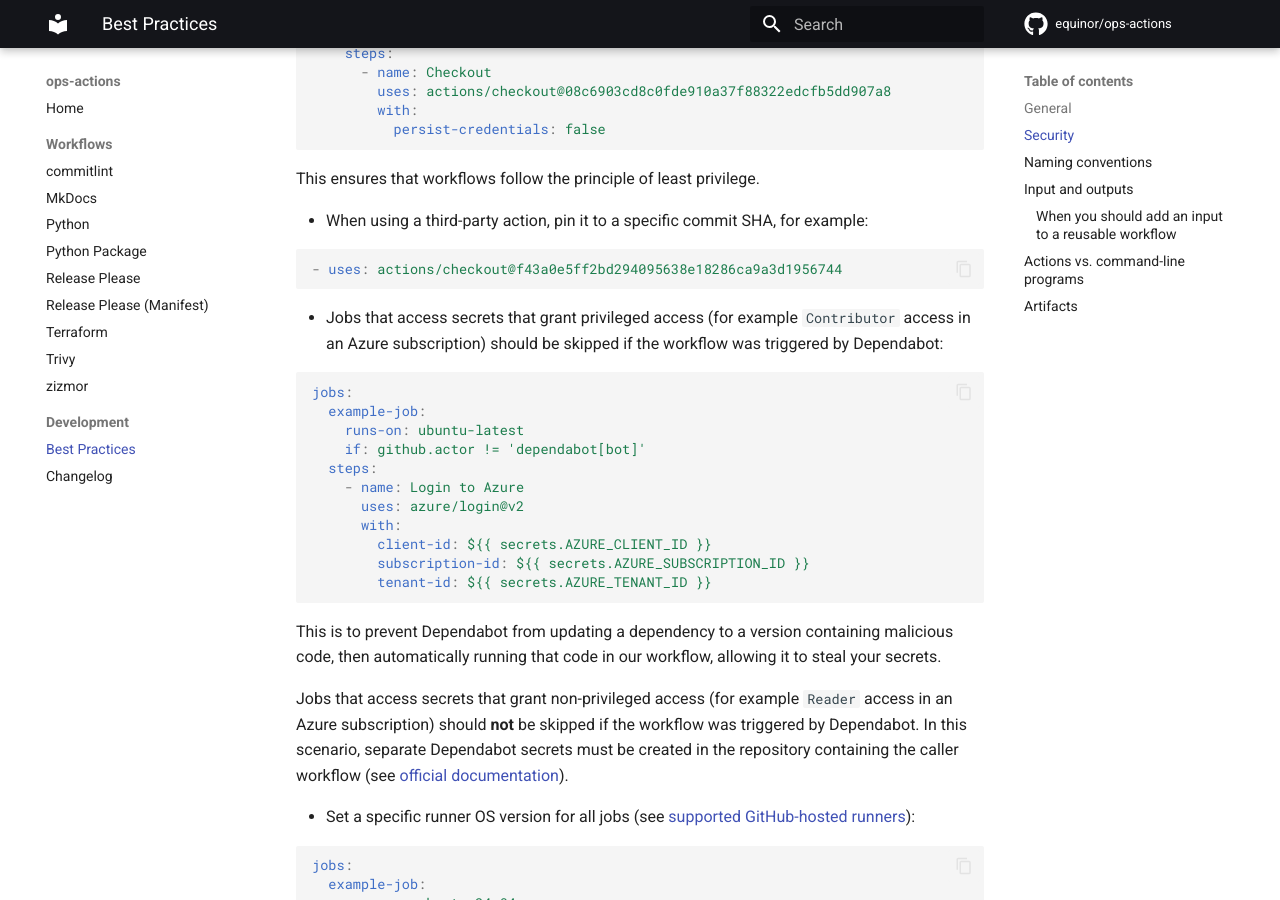
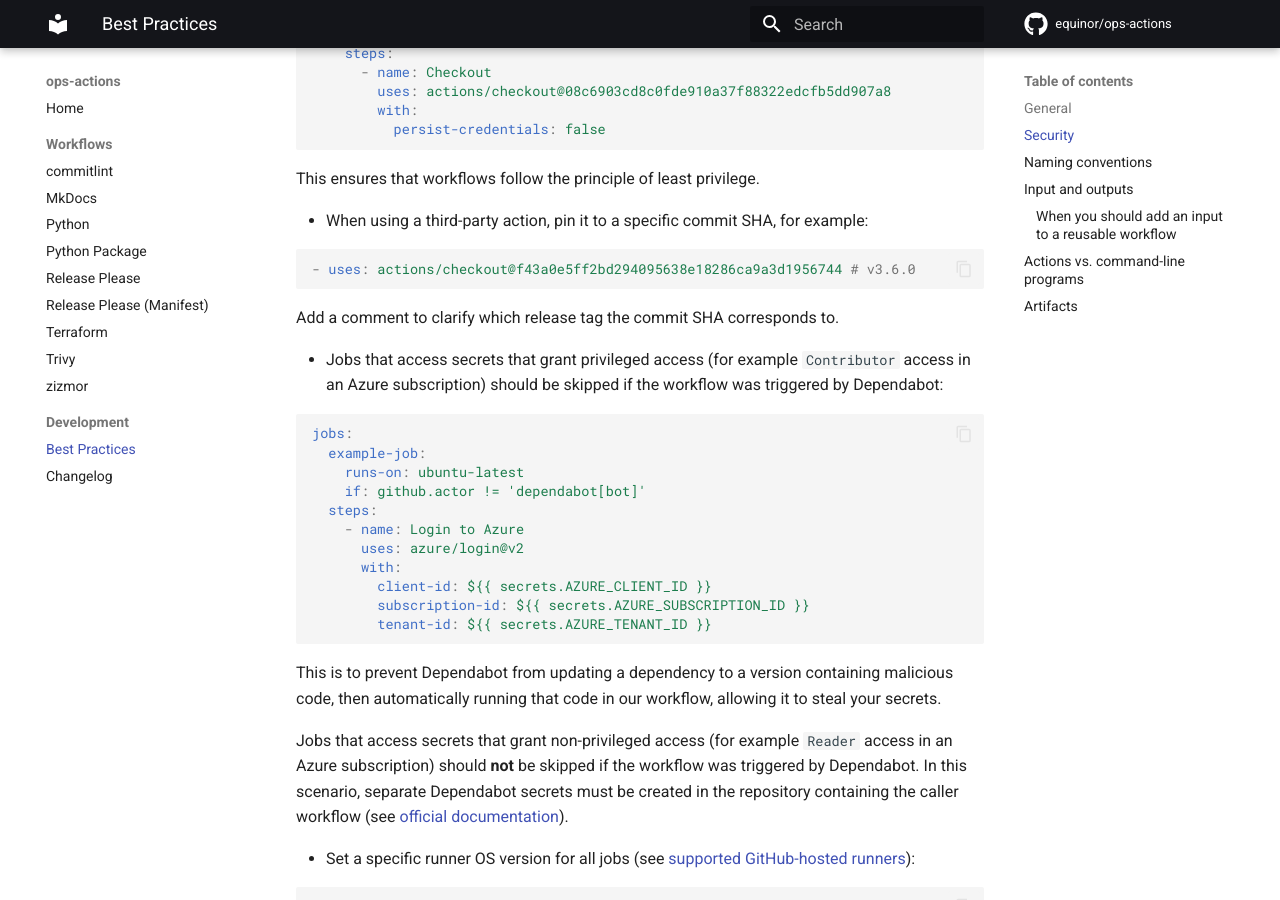
Before and after one commit to equinor/ops-actions, an MkDocs documentation site: the page built from docs/best-practices.md, in a window 1280 px wide and 900 px high, scrolled down 1067 px. Built offline with MkDocs 1.6.1 and Material for MkDocs 9.7.7, drawn with Linux system fonts in a browser that asks for light colours; comment, search, counter and statistics services are not loaded.

Commit message:
docs: clarify which release tag a commit SHA corresponds to (#926)

````diff
--- a/docs/best-practices.md
+++ b/docs/best-practices.md
@@ -51,8 +51,10 @@ Written as an extension of [Security hardening for GitHub Actions](https://docs.
 - When using a third-party action, pin it to a specific commit SHA, for example:
 
   ```yaml
-  - uses: actions/checkout@f43a0e5ff2bd294095638e18286ca9a3d1956744
+  - uses: actions/checkout@f43a0e5ff2bd294095638e18286ca9a3d1956744 # v3.6.0
   ```
+
+  Add a comment to clarify which release tag the commit SHA corresponds to.
 
 - Jobs that access secrets that grant privileged access (for example `Contributor` access in an Azure subscription) should be skipped if the workflow was triggered by Dependabot:
 
````
Also changed, not shown: 19 other files.
